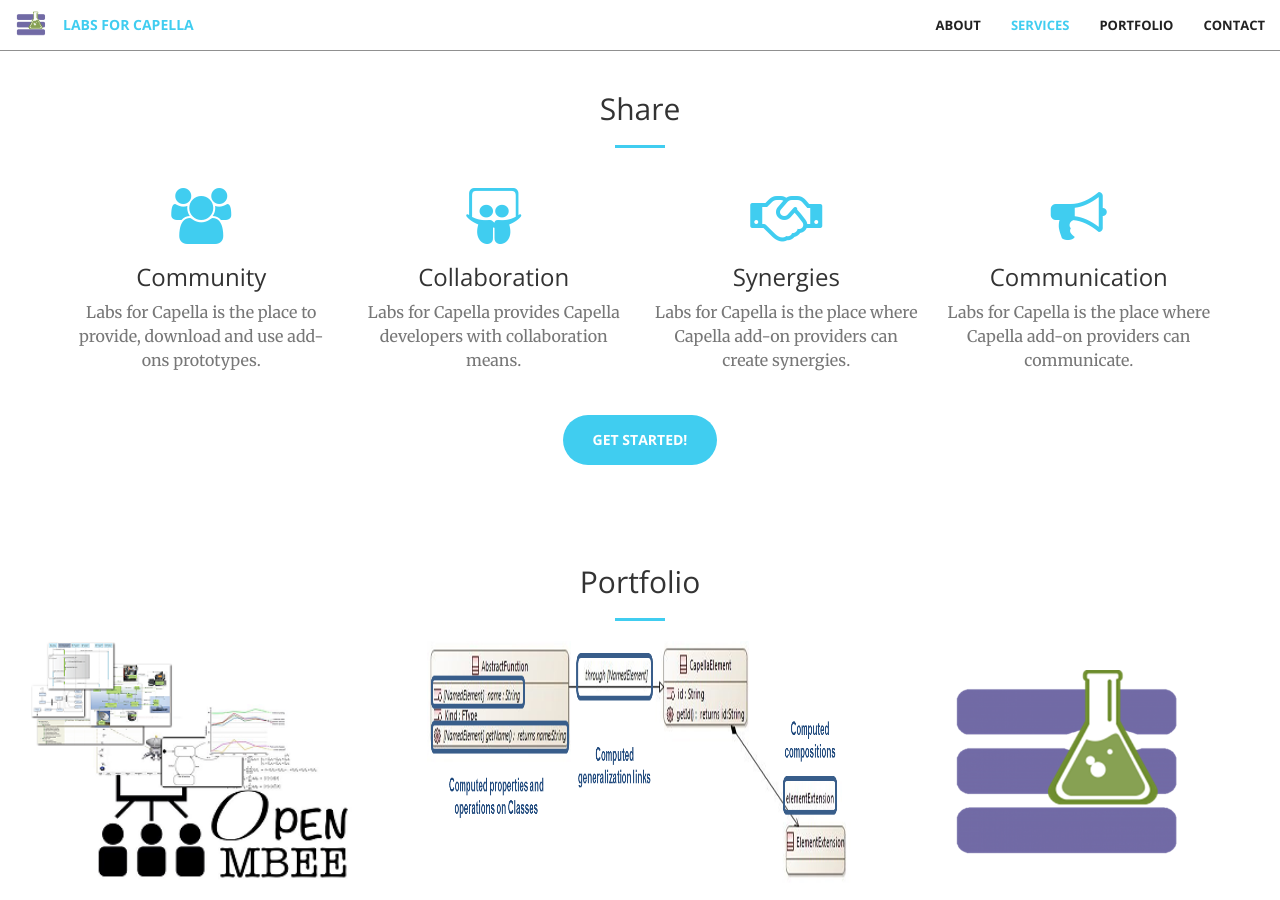
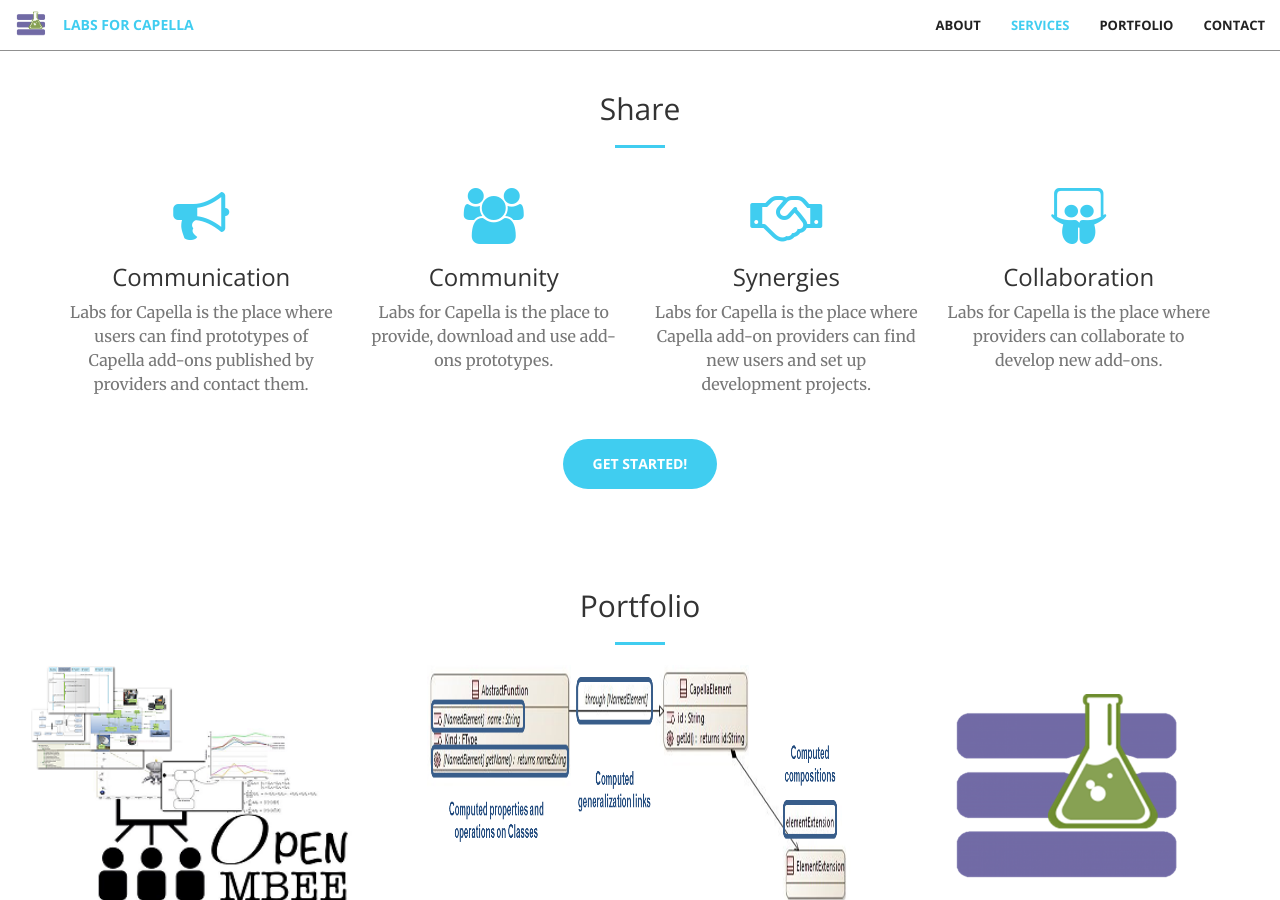
Before and after one commit to labs4capella/labs4capella.github.io, a Jekyll site: the page built from index.html, in a window 1280 px wide and 900 px high, scrolled down 1300 px. Built offline with Jekyll 4.4.1, drawn with Linux system fonts in a browser that asks for light colours.

Commit message:
update site

```diff
--- a/_includes/services.html
+++ b/_includes/services.html
@@ -11,6 +11,13 @@
         <div class="row">
             <div class="col-lg-3 col-md-6 text-center">
                 <div class="service-box">
+                    <i class="fa fa-4x fa-bullhorn wow bounceIn text-primary" data-wow-delay=".2s"></i>
+                    <h3>Communication</h3>
+                    <p class="text-muted">Labs for Capella is the place where users can find prototypes of Capella add-ons published by providers and contact them.</p>
+                </div>
+            </div>
+            <div class="col-lg-3 col-md-6 text-center">
+                <div class="service-box">
                     <i class="fa fa-4x fa-users wow bounceIn text-primary" data-wow-delay=".2s"></i>
                     <h3>Community</h3>
                     <p class="text-muted">Labs for Capella is the place to provide, download and use add-ons prototypes.</p>
@@ -18,23 +25,16 @@
             </div>
             <div class="col-lg-3 col-md-6 text-center">
                 <div class="service-box">
-                    <i class="fa fa-4x fa-slideshare wow bounceIn text-primary"></i>
-                    <h3>Collaboration</h3>
-                    <p class="text-muted">Labs for Capella provides Capella developers with collaboration means.</p>
+                    <i class="fa fa-4x fa-handshake-o wow bounceIn text-primary" data-wow-delay=".1s"></i>
+                    <h3>Synergies</h3>
+                    <p class="text-muted">Labs for Capella is the place where Capella add-on providers can find new users and set up development projects.</p>
                 </div>
             </div>
             <div class="col-lg-3 col-md-6 text-center">
                 <div class="service-box">
-                    <i class="fa fa-4x fa-handshake-o wow bounceIn text-primary" data-wow-delay=".1s"></i>
-                    <h3>Synergies</h3>
-                    <p class="text-muted">Labs for Capella is the place where Capella add-on providers can create synergies.</p>
-                </div>
-            </div>
-            <div class="col-lg-3 col-md-6 text-center">
-                <div class="service-box">
-                    <i class="fa fa-4x fa-bullhorn wow bounceIn text-primary" data-wow-delay=".2s"></i>
-                    <h3>Communication</h3>
-                    <p class="text-muted">Labs for Capella is the place where Capella add-on providers can communicate.</p>
+                    <i class="fa fa-4x fa-slideshare wow bounceIn text-primary"></i>
+                    <h3>Collaboration</h3>
+                    <p class="text-muted">Labs for Capella is the place where providers can collaborate to develop new add-ons.</p>
                 </div>
             </div>
             <div class="col-lg-8 col-lg-offset-2 text-center">
```
